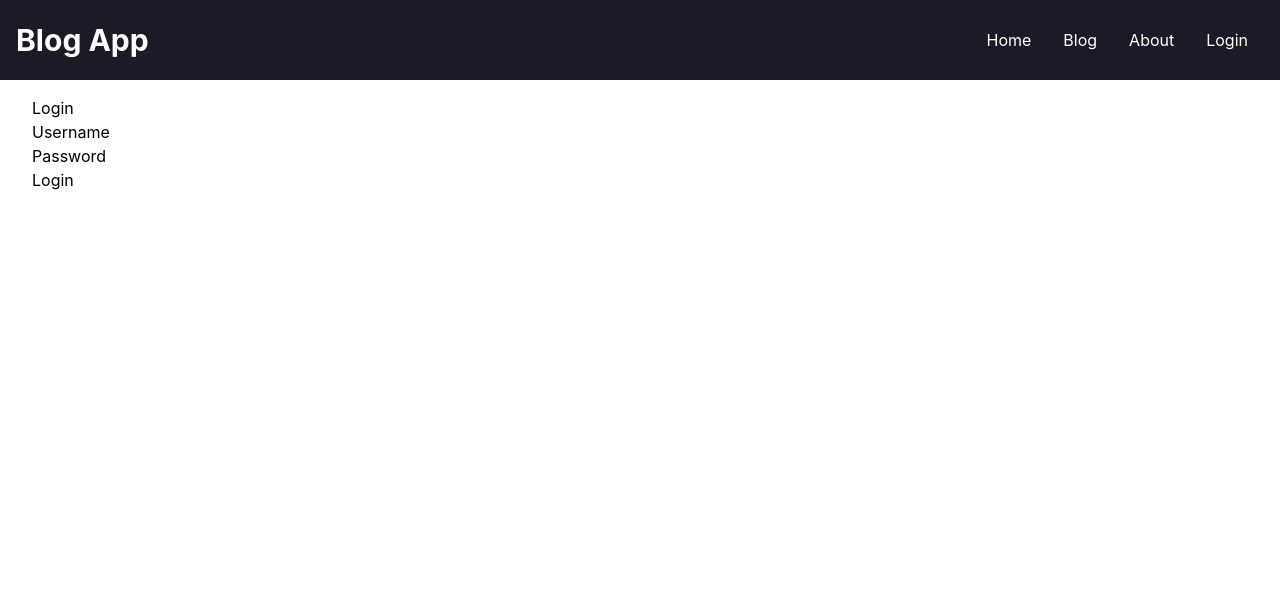
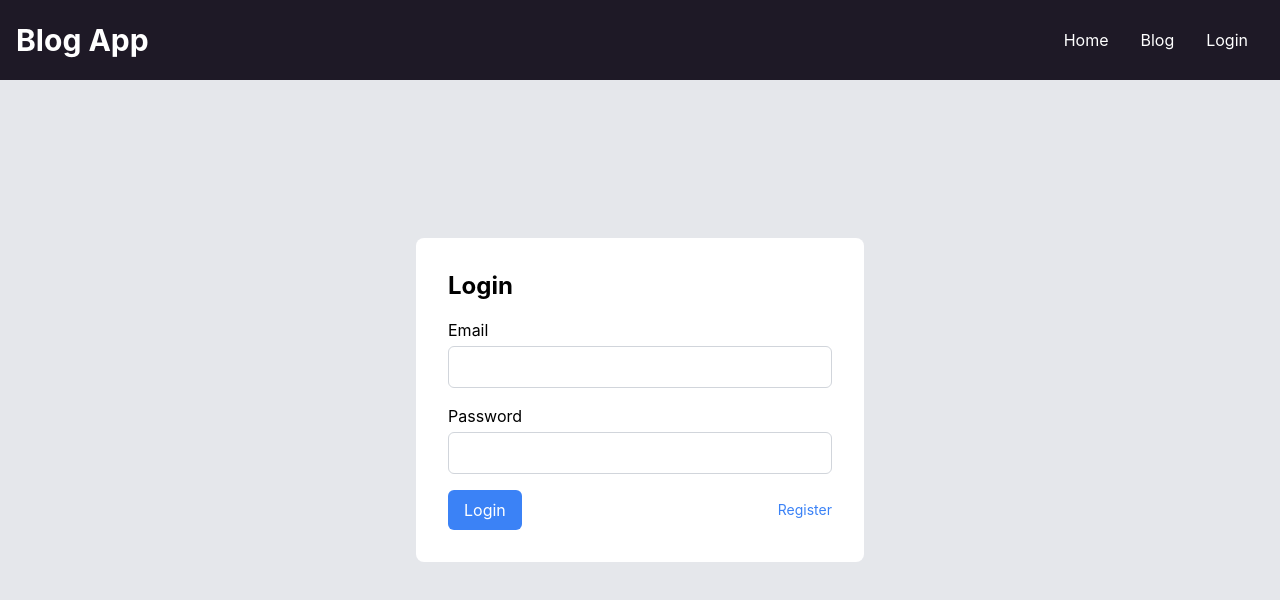
Before and after one commit to LeoN3K0/blog-frontend, a React (Create React App) app: page /login in a window 1280 px wide. Shown: the top 600 px of the page. Built offline with nearby package versions, Linux system fonts and the light colour scheme.

Commit message:
updateing some visuals of the app, to make it look a bit nicer

```diff
--- a/src/components/Home.js
+++ b/src/components/Home.js
@@ -2,10 +2,37 @@ import React from 'react';
 
 const Home = () => {
   return (
-    <div className="w-full  h-screen">
-      <div className="max-w-[1000px] px-8 flex flex-col justify-center h-60">
-        <h2>Welcome to the Homepage</h2>
-        <p>This is the homepage of your application.</p>
+    <div className="bg-gray-100 pt-[80px] min-h-screen">
+      <div className="container mx-auto px-8 py-12">
+        <div className="flex justify-between items-center mb-8">
+          <h1 className="text-4xl font-bold">Welcome to My Blog</h1>
+        </div>
+        <div className="grid grid-cols-3 gap-6">
+          <div className="bg-white p-4 rounded-md">
+            <h2 className="text-xl font-bold mb-2">Latest Posts</h2>
+            <ul>
+              <li className="text-blue-500">Post 1</li>
+              <li className="text-blue-500">Post 2</li>
+              <li className="text-blue-500">Post 3</li>
+            </ul>
+          </div>
+          <div className="bg-white p-4 rounded-md">
+            <h2 className="text-xl font-bold mb-2">Categories</h2>
+            <ul>
+              <li className="text-blue-500">Category 1</li>
+              <li className="text-blue-500">Category 2</li>
+              <li className="text-blue-500">Category 3</li>
+            </ul>
+          </div>
+          <div className="bg-white p-4 rounded-md">
+            <h2 className="text-xl font-bold mb-2">Tags</h2>
+            <ul>
+              <li className="text-blue-500">Tag 1</li>
+              <li className="text-blue-500">Tag 2</li>
+              <li className="text-blue-500">Tag 3</li>
+            </ul>
+          </div>
+        </div>
       </div>
     </div>
   );
--- a/src/components/Login.js
+++ b/src/components/Login.js
@@ -1,19 +1,55 @@
-import React from 'react';
+import React, { useState } from 'react';
 
 const Login = () => {
+  const [isRegistering, setIsRegistering] = useState(false);
+
+  const handleRegisterClick = () => {
+    setIsRegistering(!isRegistering);
+  };
+
   return (
-    <div className="w-full  h-screen">
-      <div className="max-w-[1000px] px-8 flex flex-col justify-center h-72">
-      <h2>Login</h2>
-      <form>
-        <label htmlFor="username">Username</label>
-        <input type="text" id="username" />
-        <br />
-        <label htmlFor="password">Password</label>
-        <input type="password" id="password" />
-        <br />
-        <button type="submit">Login</button>
-      </form>
+    <div className="flex items-center justify-center min-h-screen bg-gray-200">
+      <div className={`max-w-md w-full p-8 bg-white rounded-lg ${isRegistering ? 'rotate-y-180' : ''}`}>
+        <h2 className="text-2xl font-bold mb-4">{isRegistering ? 'Register' : 'Login'}</h2>
+        <form>
+          {isRegistering && (
+            <div className="mb-4">
+              <label htmlFor="email" className="block mb-1">Email</label>
+              <input type="email" id="email" className="w-full border border-gray-300 rounded-md px-3 py-2" required />
+            </div>
+          )}
+          {!isRegistering && (
+            <div className="mb-4">
+              <label htmlFor="email" className="block mb-1">Email</label>
+              <input type="email" id="email" className="w-full border border-gray-300 rounded-md px-3 py-2" required />
+            </div>
+          )}
+          <div className="mb-4">
+            <label htmlFor="password" className="block mb-1">Password</label>
+            <input type="password" id="password" className="w-full border border-gray-300 rounded-md px-3 py-2" required />
+          </div>
+          {isRegistering && (
+            <div className="mb-4">
+              <label htmlFor="confirmPassword" className="block mb-1">Confirm Password</label>
+              <input type="password" id="confirmPassword" className="w-full border border-gray-300 rounded-md px-3 py-2" required />
+            </div>
+          )}
+          <div className="flex justify-between">
+            {isRegistering && (
+              <button type="submit" className="bg-blue-500 hover:bg-blue-600 text-white rounded-md px-4 py-2">
+                Register
+              </button>
+            )}
+            {!isRegistering && (
+              <button type="submit" className="bg-blue-500 hover:bg-blue-600 text-white rounded-md px-4 py-2">
+                Login
+              </button>
+            )}
+            <button type="button" className="text-blue-500 hover:text-blue-600 text-sm" onClick={handleRegisterClick}>
+              {isRegistering ? 'Login' : 'Register'}
+            </button>
+          </div>
+        </form>
       </div>
     </div>
   );
--- a/src/components/NavBar.js
+++ b/src/components/NavBar.js
@@ -17,7 +17,6 @@ const NavBar = () => {
         <ul className="hidden md:flex">
           <li className="border-white hover:border-b"><Link to="/">Home</Link></li>
           <li className='border-white hover:border-b'><Link to="/blog">Blog</Link></li>
-          <li className='border-white hover:border-b'><Link to="/about">About</Link></li>
           <li className='border-white hover:border-b'><Link to="/login">Login</Link></li>
         </ul>
 
@@ -30,7 +29,6 @@ const NavBar = () => {
         <ul className={!nav ? 'hidden' : 'absolute top-0 left-0 w-full h-screen bg-[#1e1926] flex flex-col justify-center items-center'}>
           <li className="py-6 text-4xl border-white hover:border-b"><Link onClick={handleClick} to="/">Home</Link></li>
           <li className="py-6 text-4xl border-white hover:border-b"><Link onClick={handleClick} to="/blog">Blog</Link></li>
-          <li className="py-6 text-4xl border-white hover:border-b"><Link onClick={handleClick} to="/about">About</Link></li>
           <li className="py-6 text-4xl border-white hover:border-b"><Link onClick={handleClick} to="/login">Login</Link></li>
         </ul>
       </nav>
--- a/src/components/NoMatch.js
+++ b/src/components/NoMatch.js
@@ -3,12 +3,15 @@ import { Link } from 'react-router-dom';
 
 const NoMatch = () => {
   return (
-    <div className="w-full  h-screen">
-      <div className="max-w-[1000px] px-8 flex flex-col justify-center h-60">
-      <h2>Page Does Not Exist!</h2>
-      <p>
-        <Link to="/">Go to the home page</Link>
-      </p>
+    <div className="flex items-center justify-center min-h-screen bg-gray-200">
+      <div className="text-center">
+        <h2 className="text-4xl font-bold mb-4">OOPS...</h2>
+        <p className="text-lg">Looks like the page doesn't exist</p>
+        <p className="mt-4">
+          <Link to="/" className="inline-block bg-blue-500 hover:bg-blue-600 text-white rounded-md px-4 py-2">
+            Go to the home page
+          </Link>
+        </p>
       </div>
     </div>
   );
```
